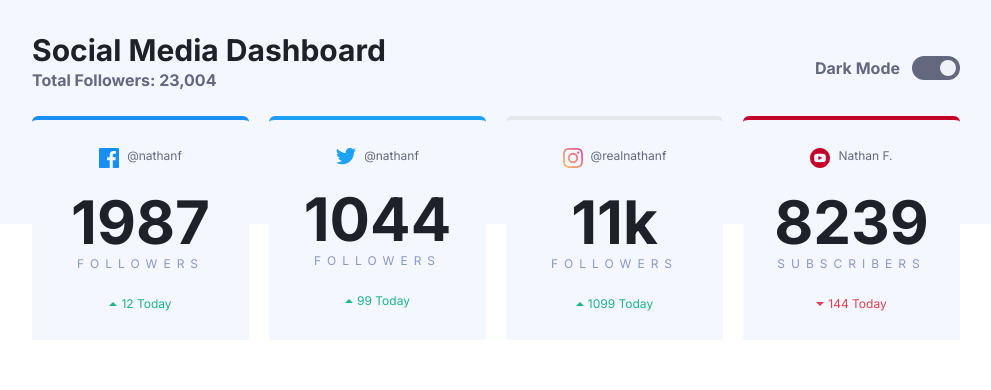
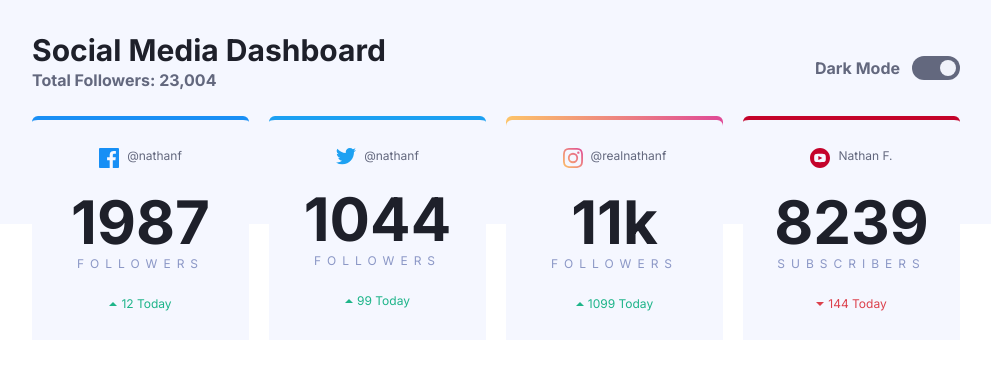
Before and after one commit to BerukB/social-media-dashboard-with-theme-switcher, a website: page index.html in a window 1280 px wide. Shown: the top 390 px of the page, without its empty margins (144-1135 px from the left). Drawn offline with Linux system fonts and the light colour scheme.

Commit message:
challenge 100% completed

```diff
--- a/index.html
+++ b/index.html
@@ -115,8 +115,9 @@
           </article>
           <!-- Card Two End -->
           <!-- Card Three-->
+          <div class="bg-gradient-to-r from-instagram-from to-instagram-to w-full pt-1 rounded-t-md mb-8 md:ml-5">
             <article
-            class="flex flex-col items-center py-7 hover:bg-lightGrayishBlue bg-veryPaleBlue dark:hover:bg-darkGrayishBlue dark:bg-darkDesaturatedBlue w-full border-t-4 rounded-t-md mb-8 md:ml-5"
+              class="flex flex-col items-center py-7 hover:bg-lightGrayishBlue bg-veryPaleBlue dark:hover:bg-darkGrayishBlue dark:bg-darkDesaturatedBlue rounded-t-md  "
             >
               <div class="flex mb-6">
                 <img
@@ -141,6 +142,7 @@
                 <p class="text-limeGreen text-xs">1099 Today</p>
               </div>
             </article>
+          </div>
           <!-- Card Three End -->
           <!-- Card Four -->
           <article
```
Also changed, not shown: css/output.css. Lines whose indentation alone changed are shown as unchanged.
